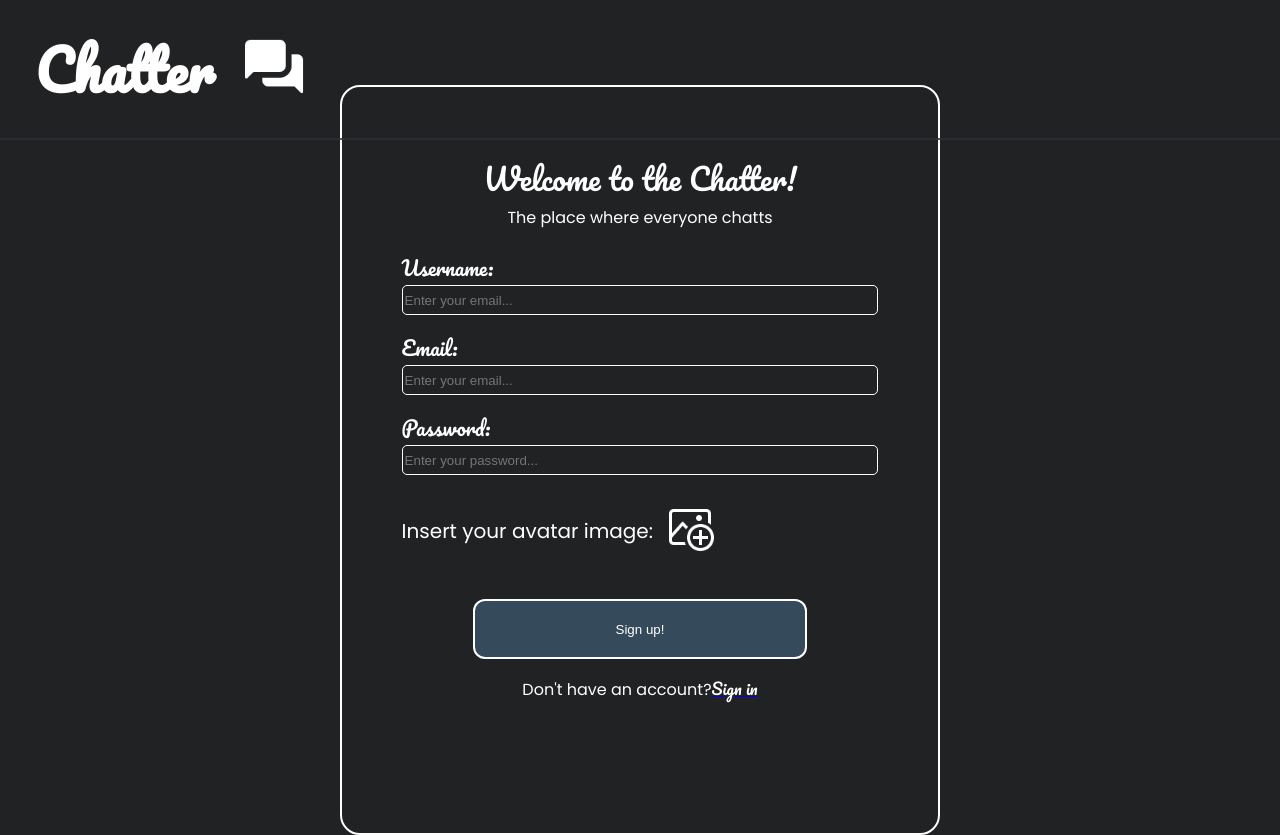
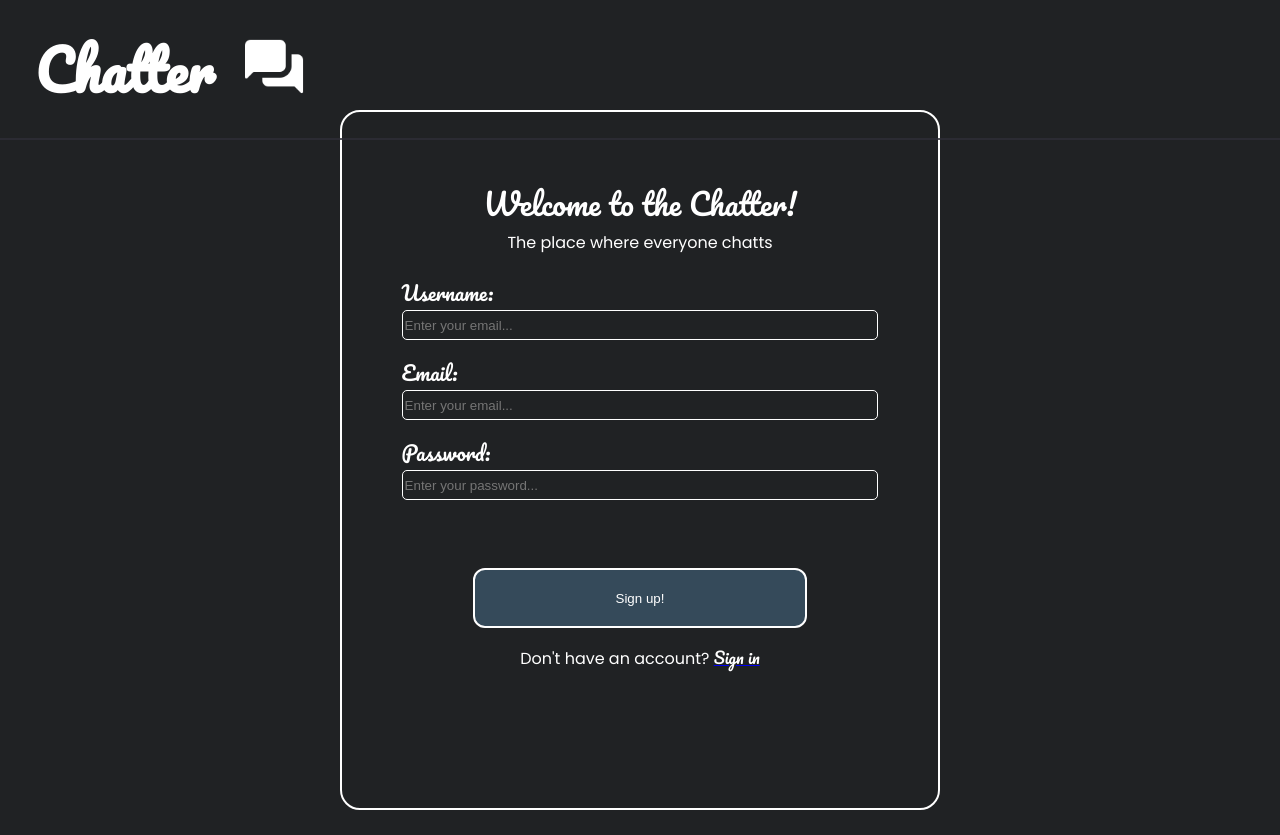
Before and after one commit to karloCroDev/Chatter, a React (Vite) app: page /signUp in a window 1280 px wide. After the commit the page ends 810 px from the top, so only its background shows below. Built offline with nearby package versions, Linux system fonts and the light colour scheme; no server answers; the database is empty.

Commit message:
final-version

```diff
--- a/src/components/FirebaseManagment.jsx
+++ b/src/components/FirebaseManagment.jsx
@@ -89,7 +89,7 @@ export const FirebaseManagment = ({ children }) => {
 
   const UsersData = collection(db, "UsersData")
 
-  const signUp = async (username, email, password, image) => {
+  const signUp = async (username, email, password) => {
     try {
       const userCredential = await createUserWithEmailAndPassword(
         auth,
@@ -111,6 +111,7 @@ export const FirebaseManagment = ({ children }) => {
       window.location.reload()
     } catch (err) {
       console.error(err)
+      alert("Something wrong! Change your email or passoword")
     }
   }
 
@@ -121,6 +122,7 @@ export const FirebaseManagment = ({ children }) => {
       navigator("/chat")
     } catch (err) {
       console.error(err)
+      alert("Something wrong! Please check for your email or password!")
     }
   }
   //sign out functionality
@@ -159,7 +161,7 @@ export const FirebaseManagment = ({ children }) => {
   useEffect(() => {
     try {
       const q = query(UsersData, where("usernameDoc", "!=", user))
-      const unsub = onSnapshot(q, (doc) => {
+      onSnapshot(q, (doc) => {
         const data = doc.docs.map((x) => ({ ...x.data(), id: x.id }))
         setGetUsers(data)
       })
--- a/src/components/SignInPage.jsx
+++ b/src/components/SignInPage.jsx
@@ -52,7 +52,7 @@ export const SignInPage = () => {
 
           <li>
             <p>
-              Don't have an account?
+              Don't have an account?{" "}
               <Link to="/signup">
                 <span>Sign Up</span>
               </Link>
--- a/src/components/SignUpPage.jsx
+++ b/src/components/SignUpPage.jsx
@@ -12,7 +12,7 @@ export const SignUpPage = () => {
   const [username, setUsername] = useState("")
   const [email, setEmail] = useState("")
   const [password, setPassowrd] = useState("")
-  const [imageUpload, setImageUpload] = useState("")
+  // const [imageUpload, setImageUpload] = useState("")
 
   return (
     <>
@@ -66,7 +66,7 @@ export const SignUpPage = () => {
             />
           </li>
           <li className={AuthStyle.flex}>
-            <label htmlFor="image">Insert your avatar image:</label>
+            {/* <label htmlFor="image">Insert your avatar image:</label>
             <label htmlFor="image">
               <img src={photo} alt="" className={AuthStyle.image} />
             </label>
@@ -76,12 +76,12 @@ export const SignUpPage = () => {
               required
               className={AuthStyle.avatarInput}
               onChange={(e) => setImageUpload(e.target.files[0])}
-            />
+            /> */}
           </li>
           <li>
             <button
               onClick={() => {
-                signUp(username, email, password, imageUpload)
+                signUp(username, email, password)
               }}
             >
               Sign up!
@@ -89,7 +89,7 @@ export const SignUpPage = () => {
           </li>
           <li>
             <p>
-              Don't have an account?
+              Don't have an account?{" "}
               <Link to="/">
                 <span>Sign in</span>
               </Link>
--- a/src/styles/authentication.module.css
+++ b/src/styles/authentication.module.css
@@ -55,7 +55,7 @@
 }
 .contentContainerTwo {
   width: 600px;
-  height: 750px;
+  height: 700px;
 }
 .avatarInput {
   display: none;
```
